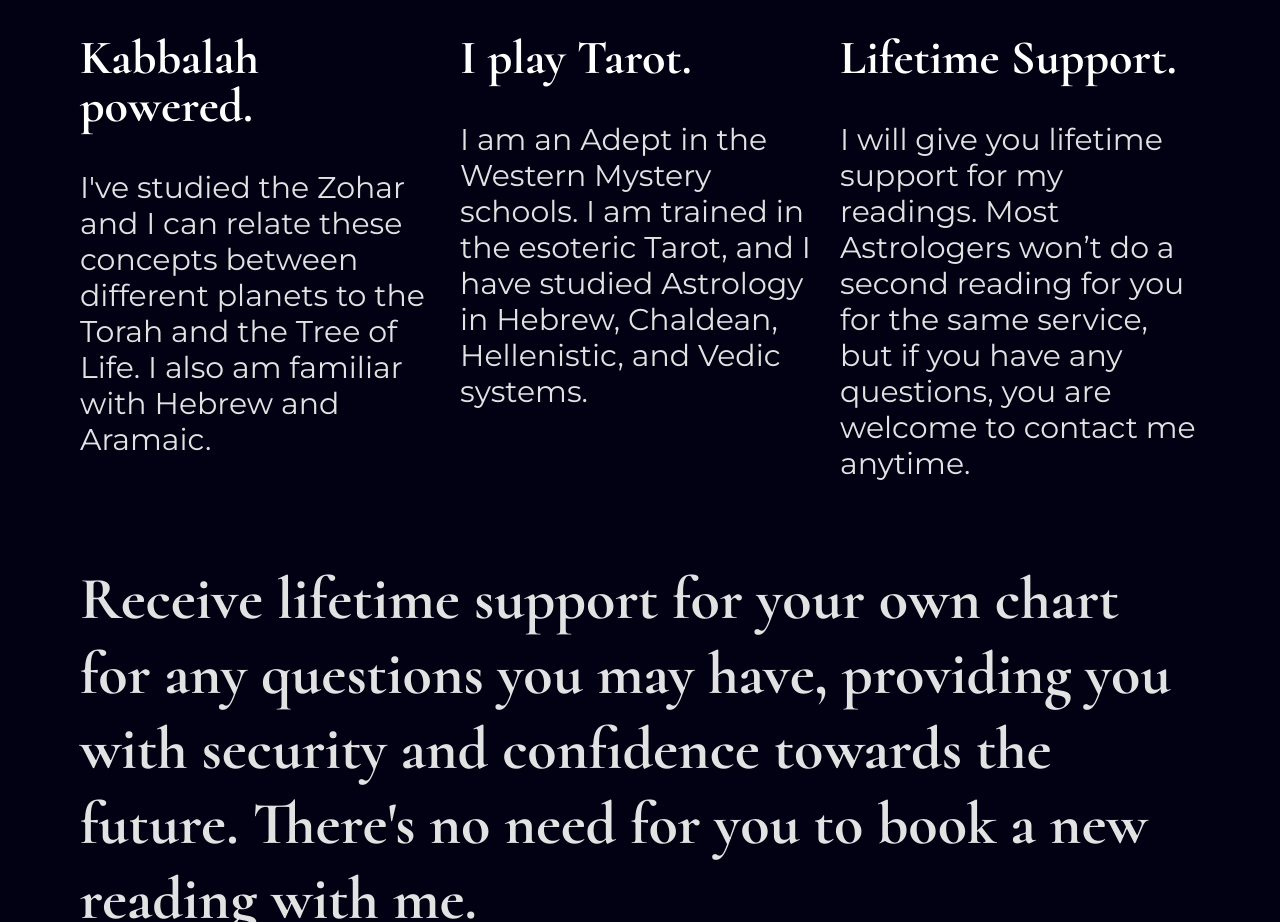
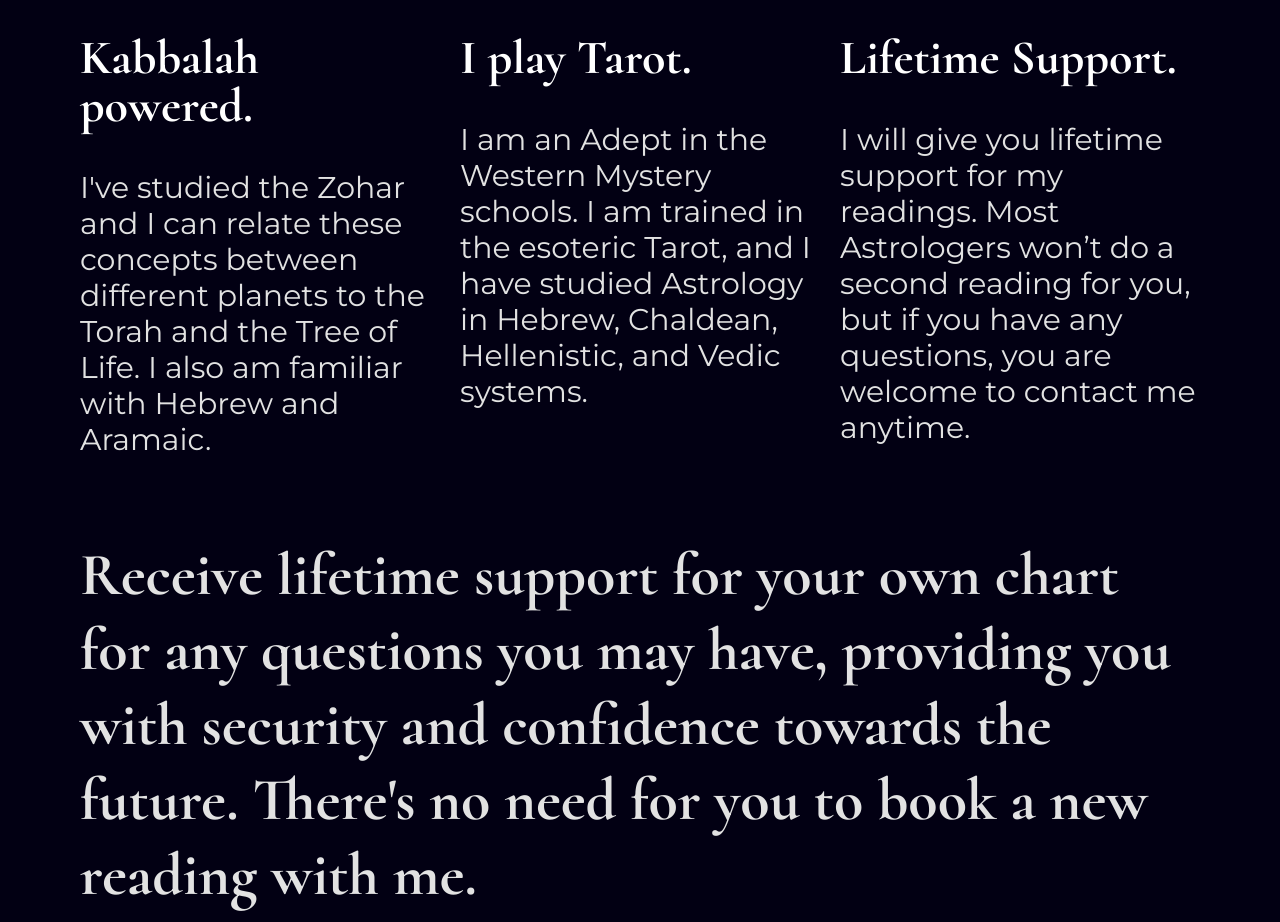
Before and after one commit to michalvarys/celestial-academy, an Astro site: page / in a window 1280 px wide. Shown: the part 1240-2162 px from the top of the page. Built offline with nearby package versions, Linux system fonts and the light colour scheme; Astro itself is replaced by a stand-in of ours.

Commit message:
Update about.md

```diff
--- a/src/content/homepage/about.md
+++ b/src/content/homepage/about.md
@@ -12,7 +12,7 @@ skills:
         order:  2
     - data:
         title: "Lifetime Support."
-        description: "I will give you lifetime support for my readings. Most Astrologers won’t do a second reading for you for the same service, but if you have any questions, you are welcome to contact          me anytime."
+        description: "I will give you lifetime support for my readings. Most Astrologers won’t do a second reading for you, but if you have any questions, you are welcome to contact me anytime."
         order:  3
 
 after: "Receive lifetime support for your own chart for any questions you may have, providing you with security and confidence towards the future. There's no need for you to book a new reading with me."
```
